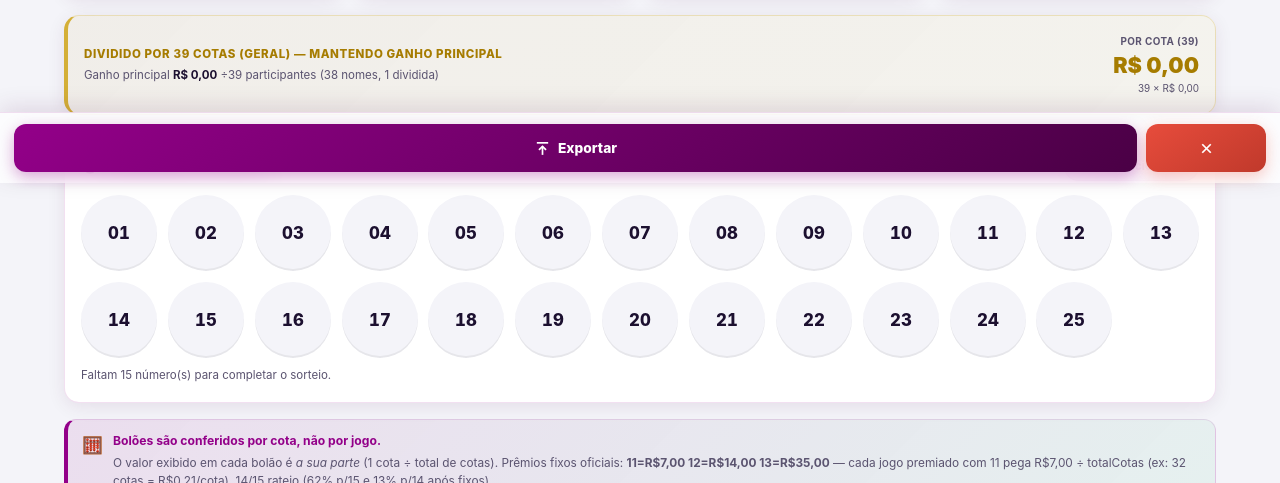
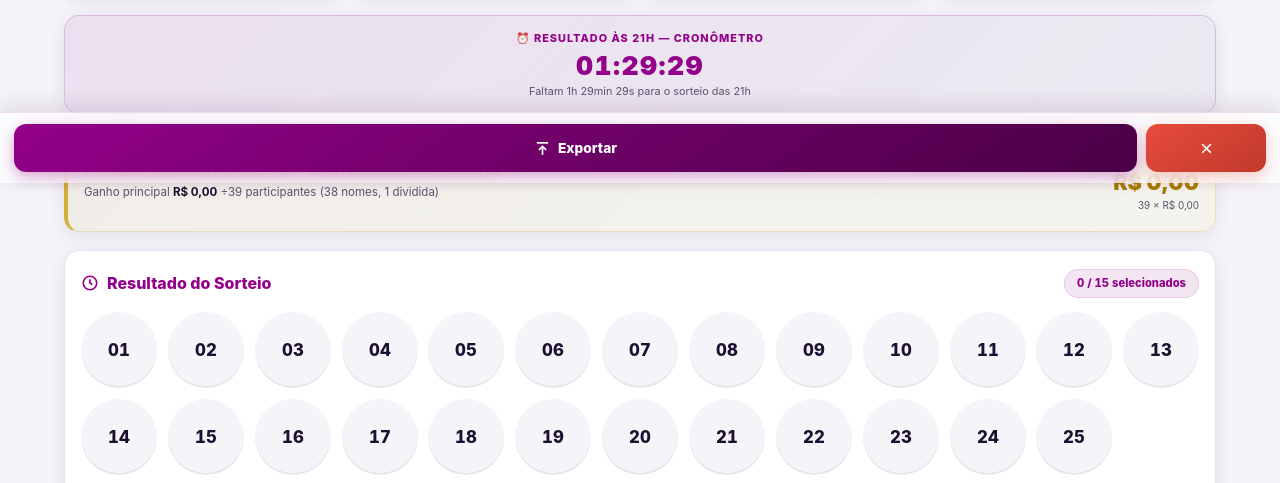
Before and after one commit to Willis1P/Loto, a plain HTML site: page index.html in a window 1280 px wide. Shown: the part 617-1100 px from the top of the page. Drawn offline with Linux system fonts and the light colour scheme.

Commit message:
feat(cronometro): adiciona contador regressivo ate 21h e deixa completamente atualizado
- Secao topo #panelCronometro com cronometro decrescente HH:MM:SS ate 21h (vira para amanha se passar), atualiza a cada segundo, legenda faltam Xh Ymin Zs
- Mantem 176 jogos (108 simples +68 bolao 11 grupos), layout lotofacil-conferidor.html, banner lotofacil-capa-2.webp, fixos 7/14/35, divisao 1 cota e 39 cotas no topo

```diff
--- a/index.html
+++ b/index.html
@@ -418,6 +418,13 @@ footer.app-footer strong{color:var(--primary)}
       <span class="stat-val ganho" id="statGanhos">R$ 0,00</span>
       <span class="stat-lbl" id="statGanhosLbl">Retorno das suas cotas</span>
     </div>
+  </section>
+
+  <!-- Cronômetro regressivo até 21h — resultado -->
+  <section class="panel" id="panelCronometro" style="background:linear-gradient(135deg,rgba(147,0,137,0.08),rgba(26,0,51,0.04)); border:1.5px solid rgba(147,0,137,0.18); text-align:center; padding:14px 12px;">
+    <div style="font-size:0.68rem; font-weight:800; color:var(--primary); text-transform:uppercase; letter-spacing:1px;">⏰ Resultado às 21h — Cronômetro</div>
+    <div id="cronometro" style="font-size:1.65rem; font-weight:900; color:var(--primary); letter-spacing:1.5px; font-variant-numeric:tabular-nums; margin-top:6px; line-height:1;">--:--:--</div>
+    <div id="cronometroLegenda" style="font-size:0.68rem; color:var(--text-soft); margin-top:4px;">Calculando tempo restante...</div>
   </section>
 
   <!-- Painel 39 cotas (geral) — topo -->
@@ -1056,6 +1063,28 @@ function atualizarDashboard(){
   if (elPor39) elPor39.textContent = fmtBRL.format(por39);
   if (elDet39) elDet39.textContent = fmtBRL.format(por39);
 }
+// ─── 10b. CRONÔMETRO 21h ───────────────────────────────────────────────
+function atualizarCronometro(){
+  const agora = new Date();
+  let alvo = new Date(agora);
+  alvo.setHours(21,0,0,0);
+  if (agora >= alvo) alvo.setDate(alvo.getDate()+1);
+  const diff = alvo - agora;
+  const el = document.getElementById("cronometro");
+  const leg = document.getElementById("cronometroLegenda");
+  if (!el) return;
+  if (diff <= 0){
+    el.textContent = "00:00:00";
+    if (leg) leg.textContent = "🔔 Resultado liberado!";
+    return;
+  }
+  const h = Math.floor(diff/3600000);
+  const m = Math.floor((diff%3600000)/60000);
+  const s = Math.floor((diff%60000)/1000);
+  el.textContent = `${String(h).padStart(2,"0")}:${String(m).padStart(2,"0")}:${String(s).padStart(2,"0")}`;
+  if (leg) leg.textContent = `Faltam ${h}h ${m}min ${s}s para o sorteio das 21h`;
+}
+setInterval(atualizarCronometro, 1000);
 
 /* ─── 11. FILTROS E RENDER ───────────────────────────────────────────── */
 const jogosGrid = document.getElementById("jogosGrid");
@@ -1866,6 +1895,7 @@ function boot(){
     construirGridNumeros();
     restaurarHistorico();
     sincronizarUI();
+    atualizarCronometro();
 
     setTimeout(() => {
       if (state.sorteados.size === 0){
```
